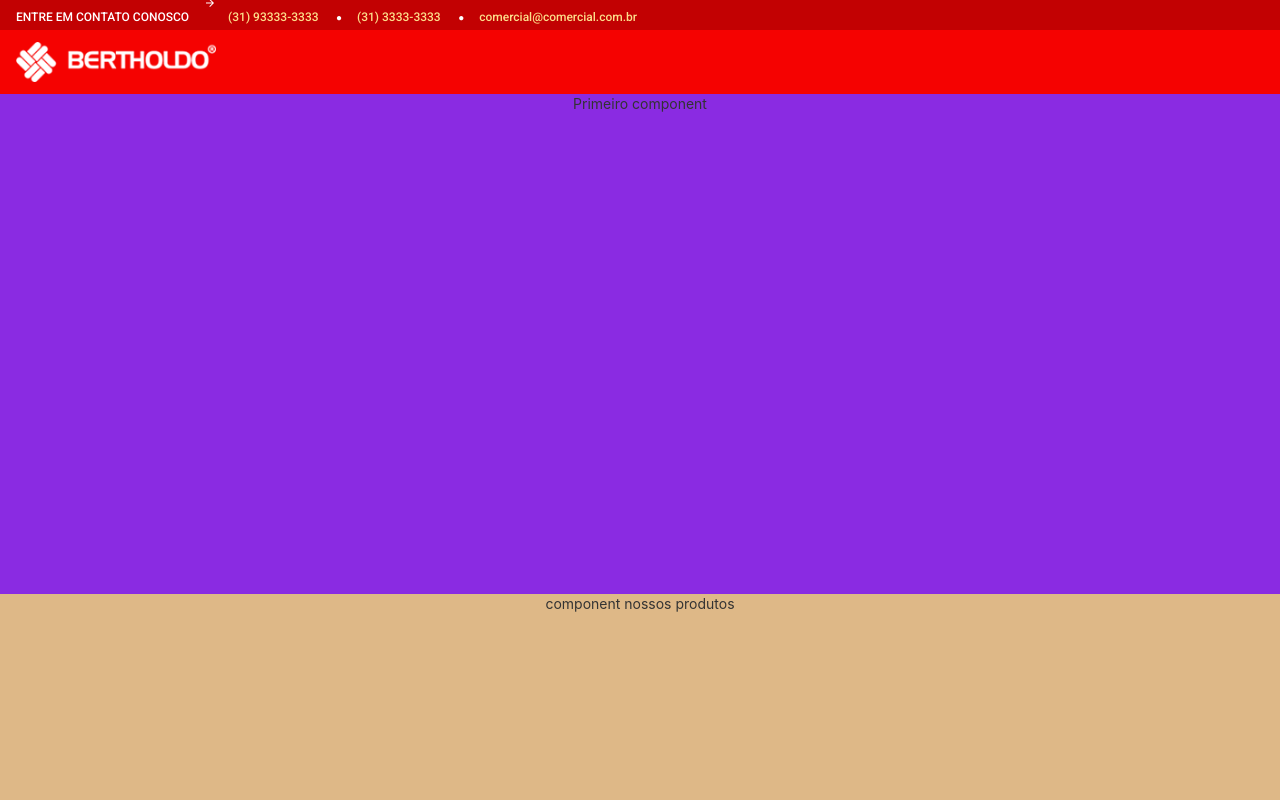
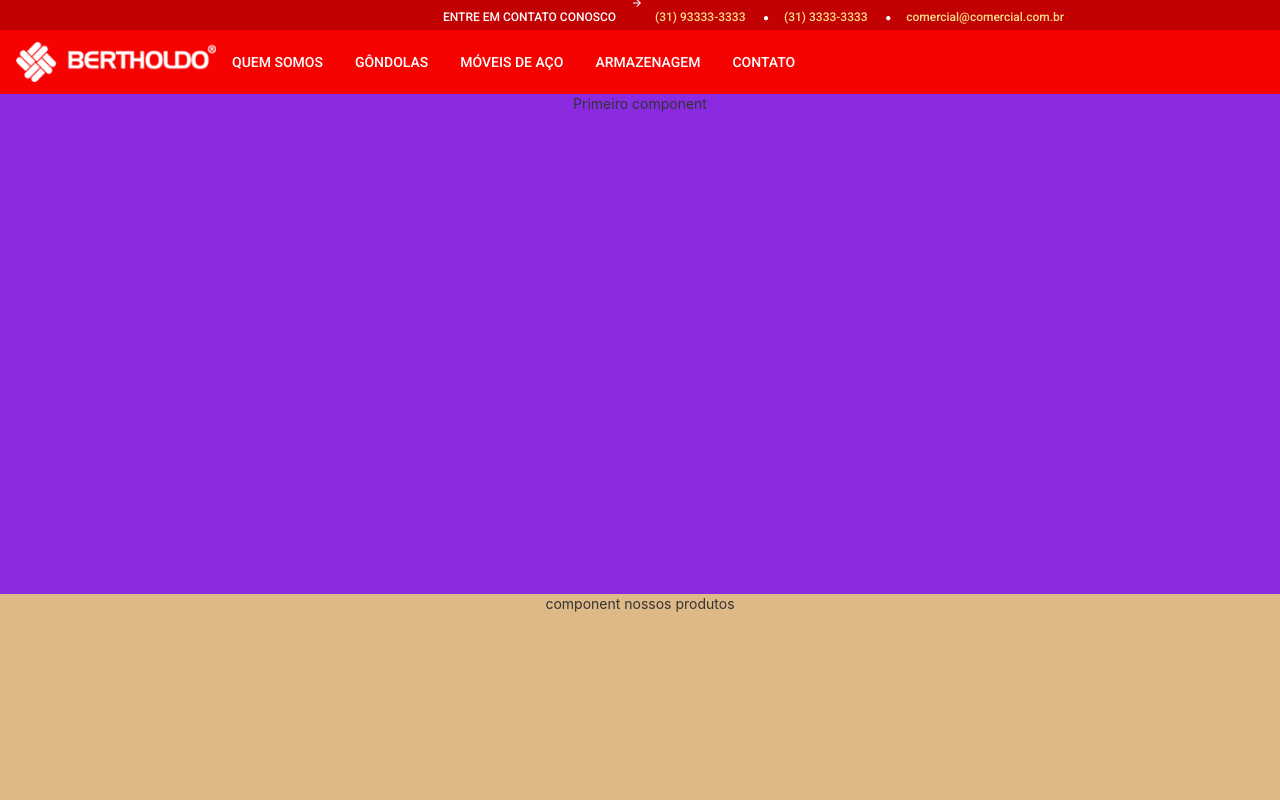
Before and after one commit to LauroM/Bertholdo-Challenge, an Angular app in the folder bertholdo/: page / in a window 1280 px wide. Shown: the top 800 px of the page. Built offline with nearby package versions, Linux system fonts and the light colour scheme.

Commit message:
Toolbar with fields

```diff
--- a/bertholdo/src/app/app.component.html
+++ b/bertholdo/src/app/app.component.html
@@ -4,7 +4,7 @@
 
   <mat-toolbar-row class="first-toolbar">
 
-    <div fxLayout="row" fxLayoutAlign="space-around center">
+    <div fxLayout="row" fxLayoutAlign="space-around center" style="margin-inline-start: auto;margin-right: 200px;">
       <div style="display: inline-block; margin-right: 15px;">
         <span>ENTRE EM CONTATO CONOSCO</span>
       </div>
@@ -23,7 +23,35 @@
   </mat-toolbar-row>
 
   <mat-toolbar-row>
+
     <img width="200" src=" ../assets/Images/logo-branca.png"/>
+
+      <div class="example-button-row">
+        <!-- Simple who we are button-->
+        <button mat-button style="color: white;">QUEM SOMOS</button>
+        <!-- Button Gandolas list-->
+        <button mat-button [matMenuTriggerFor]="gandolas" style="color: white;">GÔNDOLAS</button>
+        <mat-menu #gandolas="matMenu" yPosition="below">
+          <button mat-menu-item>GÔNDOLAS 1</button>
+          <button mat-menu-item>GÔNDOLAS 2</button>
+        </mat-menu>
+        <!-- Button MOVEIS list-->
+        <button mat-button [matMenuTriggerFor]="moveis" style="color: white;">MÓVEIS DE AÇO</button>
+        <mat-menu #moveis="matMenu" yPosition="below">
+          <button mat-menu-item>MÓVEIS DE AÇO 1</button>
+          <button mat-menu-item>MÓVEIS DE AÇO 2</button>
+        </mat-menu>
+        <!-- Button ARMAZEM list-->
+        <button mat-button [matMenuTriggerFor]="armazenagem" style="color: white;">ARMAZENAGEM</button>
+        <mat-menu #armazenagem="matMenu" yPosition="below">
+          <button mat-menu-item>ARMAZENAGEM 1</button>
+          <button mat-menu-item>ARMAZENAGEM 2</button>
+        </mat-menu>
+        <!-- Simple contact button-->
+        <button mat-button style="color: white;">CONTATO</button>
+
+      </div>
+
   </mat-toolbar-row>
 
 </mat-toolbar>
@@ -51,8 +79,6 @@
 </div>
 
 
-
-
 <!-- Footer -->
 <footer >
     Love Angular?&nbsp;
--- a/bertholdo/src/app/app.module.ts
+++ b/bertholdo/src/app/app.module.ts
@@ -5,6 +5,8 @@ import {MatIconModule} from '@angular/material/icon';
 import { AppRoutingModule } from './app-routing.module';
 import { AppComponent } from './app.component';
 import { BrowserAnimationsModule } from '@angular/platform-browser/animations';
+import {MatButtonModule} from '@angular/material/button';
+import {MatMenuModule} from '@angular/material/menu';
 
 @NgModule({
   declarations: [
@@ -15,7 +17,9 @@ import { BrowserAnimationsModule } from '@angular/platform-browser/animations';
     AppRoutingModule,
     BrowserAnimationsModule,
     MatToolbarModule,
-    MatIconModule
+    MatIconModule,
+    MatButtonModule,
+    MatMenuModule
   ],
   providers: [],
   bootstrap: [AppComponent]
```
